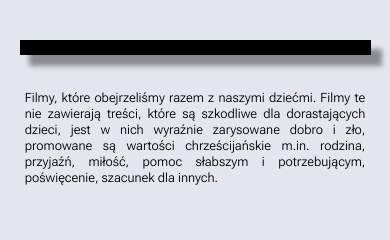
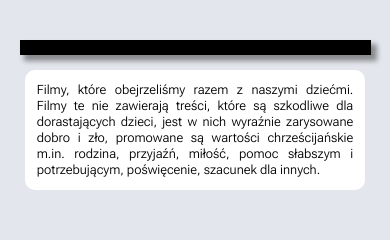
Before and after one commit to artur-IT/Our-Family-Films, a Next.js app: page / in a window 390 px wide. Shown: the part 422-662 px from the top of the page. Built offline with nearby package versions, Linux system fonts and the light colour scheme; no server answers; the database is empty.

Commit message:
update averageRating film calculate to show min. 1 star if is 1 rating

```diff
--- a/src/components/Movie/Movie.tsx
+++ b/src/components/Movie/Movie.tsx
@@ -47,6 +47,9 @@ export const Movie = ({ movie, isLoggedIn }: { movie: MovieData; isLoggedIn: boo
   const totalRatings = Object.values(movie.ratings).reduce((sum, rating) => (sum as number) + (rating as number), 0);
   const averageRating = (totalRatings as number) / Object.values(movie.ratings).length;
 
+  // Check if there is any rating greater than 0
+  const hasAnyRating = Object.values(movie.ratings).some((rating) => (rating as number) > 0);
+
   return (
     <>
       {showAddMovie && <MovieAdd />}
@@ -82,8 +85,8 @@ export const Movie = ({ movie, isLoggedIn }: { movie: MovieData; isLoggedIn: boo
           <div className={style.rating}>
             {[1, 2, 3].map((star) => (
               <Image
-                src={Number(averageRating.toFixed(0)) >= star ? starFullIcon : starEmptyIcon}
-                alt="star"
+                src={Number(averageRating.toFixed(1)) >= star || (star === 1 && hasAnyRating) ? starFullIcon : starEmptyIcon}
+                alt={Number(averageRating.toFixed(0)) >= star ? "star-full" : "star-empty"}
                 className={style.star}
                 key={star}
               />
--- a/src/components/Shelf/Shelf.module.css
+++ b/src/components/Shelf/Shelf.module.css
@@ -57,10 +57,13 @@
   position: relative;
   top: 60px;
   margin: 0 auto;
+  padding: 20px;
+  border-radius: 10px;
   width: 90%;
   height: auto;
   text-align: justify;
   line-height: 1.5rem;
+  background-color: #fff;
   z-index: 2;
 }
 
@@ -105,12 +108,13 @@
     width: 90vw;
     height: 15px;
     background-color: #000;
-    box-shadow: 10px 10px 5px 1px rgba(0, 0, 0, 0.4);
+    box-shadow: 5px 5px 5px 1px rgba(0, 0, 0, 0.4);
     z-index: 5;
   }
   .description {
     width: 97%;
-    top: 50px;
+    top: 30px;
+    padding: 12px;
     line-height: 1rem;
   }
 }
```
Also changed, not shown: 2 other files (tests, documents, lock files or other folders).
